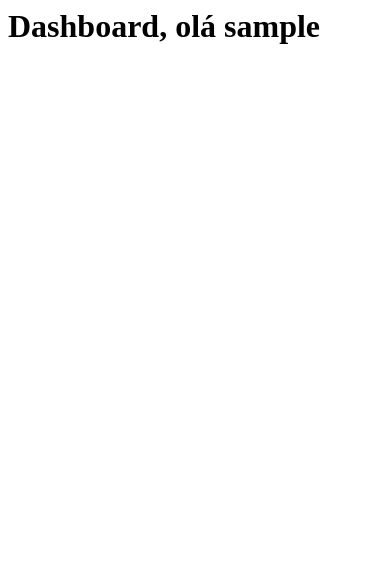
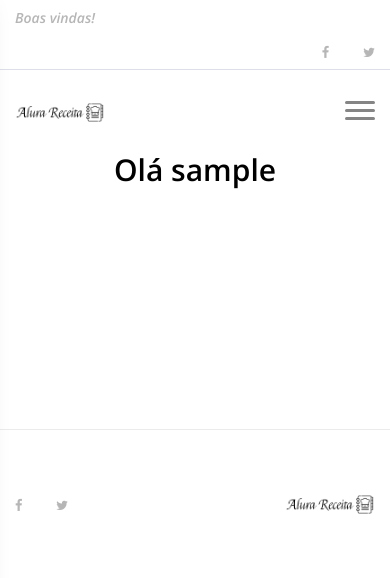
Before and after one commit to thiaagodev/alura-receitas, a Django app: page /usuarios/dashboard in a window 390 px wide. Shown: the top 578 px of the page. Run offline with Django 3.2, Linux system fonts and the light colour scheme; the visitor is signed in with stand-in values (Sample User, id 1); some libraries are stand-ins or nearby versions.

Commit message:
Menu, logout e dashboard

```diff
--- a/alurareceita/static/site.css
+++ b/alurareceita/static/site.css
@@ -678,7 +678,7 @@ textarea:focus {
   position: relative;
   z-index: 1; }
   .single-best-receipe-area img {
-    border-bottom: 3px solid #40ba37; height: 10rem }
+    border-bottom: 3px solid #40ba37;}
   .single-best-receipe-area .receipe-content {
     padding-top: 30px;
     text-align: center; }
--- a/static/site.css
+++ b/static/site.css
@@ -678,7 +678,7 @@ textarea:focus {
   position: relative;
   z-index: 1; }
   .single-best-receipe-area img {
-    border-bottom: 3px solid #40ba37; height: 10rem }
+    border-bottom: 3px solid #40ba37;}
   .single-best-receipe-area .receipe-content {
     padding-top: 30px;
     text-align: center; }
--- a/templates/partials/_menu.html
+++ b/templates/partials/_menu.html
@@ -55,9 +55,15 @@
                         <!-- Nav Start -->
                         <div class="classynav">
                             <ul>
-                                <li><a href="{% url 'index' %}">Página Principal</a></li>
-                                <li><a href="{% url 'cadastro' %}">Cadastro</a></li>
-                                <li><a href="{% url 'login' %}">Login</a></li>
+                                {% if user.is_authenticated %}
+                                    <li><a href="{% url 'index' %}">Página Principal</a></li>
+                                    <li><a href="{% url 'dashboard' %}">Minhas Receitas</a></li>
+                                    <li><a href="{% url 'logout' %}">Logout</a></li>
+                                {% else %}
+                                    <li><a href="{% url 'index' %}">Página Principal</a></li>
+                                    <li><a href="{% url 'cadastro' %}">Cadastro</a></li>
+                                    <li><a href="{% url 'login' %}">Login</a></li>
+                                {% endif %}
                             </ul>
 
                             <!-- Formulario de busca -->
--- a/templates/usuarios/dashboard.html
+++ b/templates/usuarios/dashboard.html
@@ -1 +1,61 @@
-<h1>Dashboard, olá {{user.username}}</h1>
+{% extends 'base.html' %}
+{% load static %}
+
+{% block content %}
+<!-- Preloader -->
+<div id="preloader">
+    <i class="circle-preloader"></i>
+    <img src="{% static 'img/core-img/pizza.png' %}" alt="">
+</div>
+
+
+{% include 'partials/_busca.html' %}
+
+<!-- ##### Header Area Start ##### -->
+{% include 'partials/_menu.html' %}
+<!-- ##### Header Area End ##### -->
+
+<div class="contact-area section-padding-0-80">
+    <div class="container">
+        <div class="row">
+            <div class="col-12">
+                <div class="section-heading">
+                    <h3>Olá {{ user.username }}</h3>
+                </div>
+            </div>
+        </div>
+    </div>
+ </div>
+
+<!-- ##### Best Receipe Area Start ##### -->
+<section class="best-receipe-area">
+    <div class="container">
+        <div class="row">
+            <!-- Single Best Receipe Area -->
+            {% if receitas %}
+            {% for receita in receitas %}
+            <div class="col-12 col-sm-6 col-lg-4">
+                <div class="single-best-receipe-area mb-30">
+                    {% if not receita.foto %}
+                    <img src="{% static 'img/bg-img/foto_receita.png' %}" alt="">
+                    {% else %}
+                    <img src="{{receita.foto.url}}" alt="">
+                    {% endif %}
+                    <div class="receipe-content">
+                        <a href="{% url 'receita' receita.id %}">
+                            <h5>{{receita.nome}}</h5>
+                        </a>
+                    </div>
+                </div>
+            </div>
+            {% endfor %}
+            {% else %}
+            {% endif %}
+        </div>
+    </div>
+</section>
+<!-- ##### Best Receipe Area End ##### -->
+
+<!-- ##### Footer Area Start ##### -->
+{% include 'partials/_footer.html' %}
+{% endblock %}
--- a/usuarios/views.py
+++ b/usuarios/views.py
@@ -53,7 +53,11 @@ def login(request):
     return render(request, 'usuarios/login.html')
 
 def logout(request):
-    pass
+    auth.logout(request)
+    return redirect('index')
 
 def dashboard(request):
-    return render(request, 'usuarios/dashboard.html')
+    if request.user.is_authenticated:
+        return render(request, 'usuarios/dashboard.html')
+    else:
+        return redirect('index')
```
